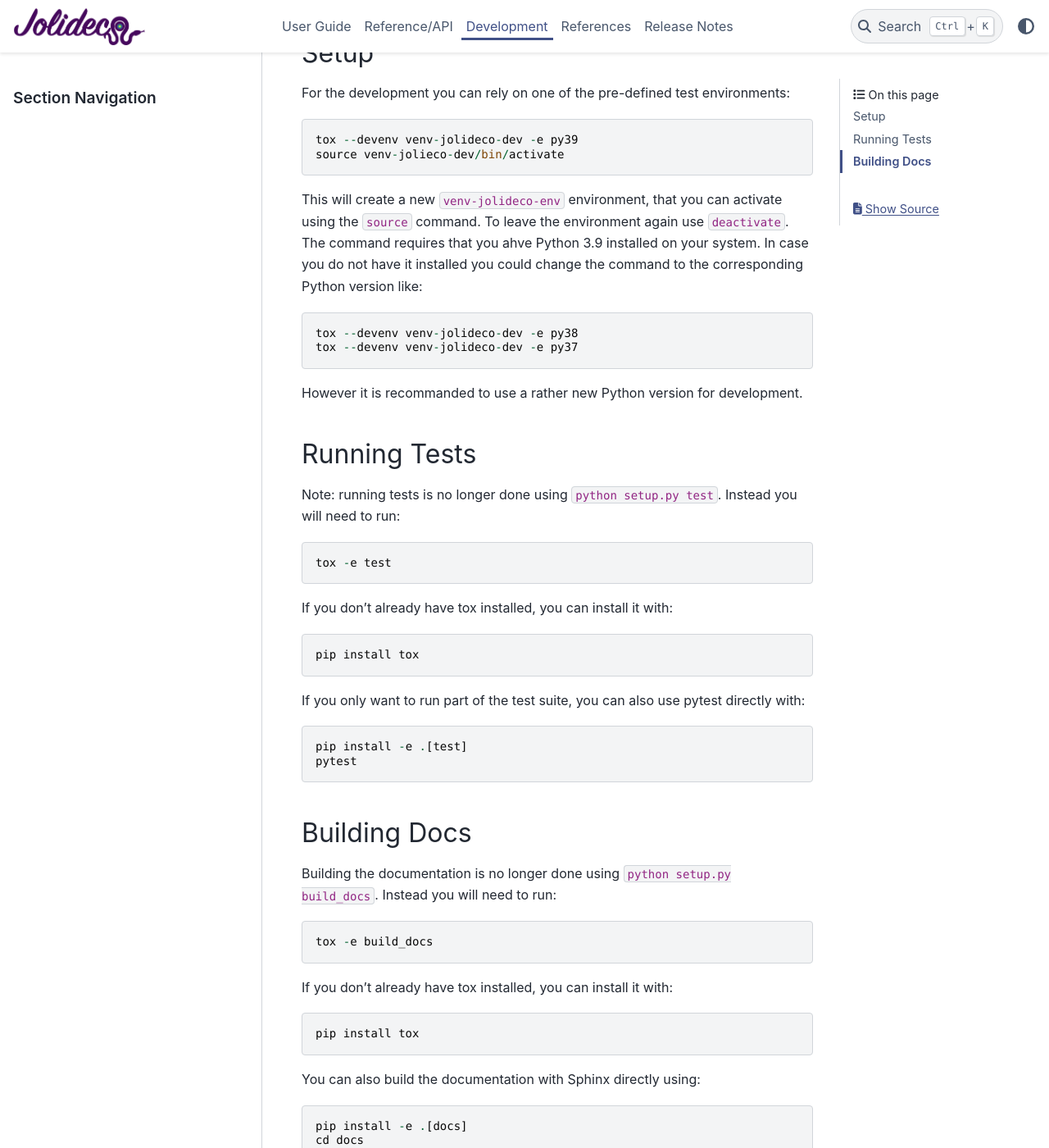
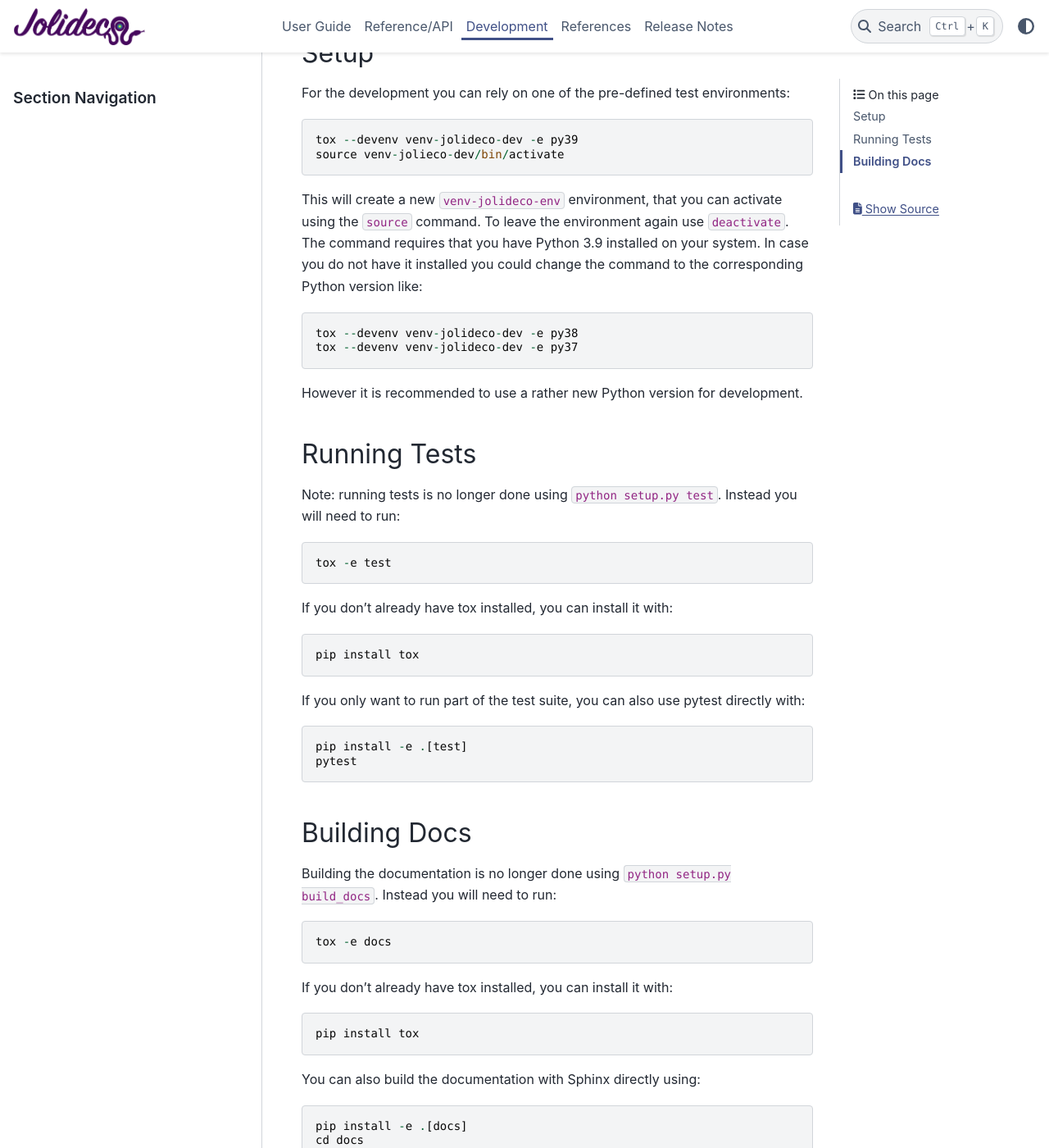
Before and after one commit to jolideco/jolideco, a Sphinx documentation site: the page built from docs/developer.rst, in a window 1280 px wide and 1400 px high, scrolled down 233 px. Shown: the whole window at 82% size. Built offline with Sphinx 7.4.7 and the PyData theme 0.15.4, drawn with Linux system fonts in a browser that asks for light colours; the version number could not be read and is left out.

```diff
--- a/docs/developer.rst
+++ b/docs/developer.rst
@@ -13,14 +13,14 @@ For the development you can rely on one of the pre-defined test environments::
 
 This will create a new ``venv-jolideco-env`` environment, that you can activate
 using the ``source`` command. To leave the environment again use ``deactivate``.
-The command requires that you ahve Python 3.9 installed on your system. In case
+The command requires that you have Python 3.9 installed on your system. In case
 you do not have it installed you could change the command to the corresponding
 Python version like::
 
     tox --devenv venv-jolideco-dev -e py38
     tox --devenv venv-jolideco-dev -e py37
 
-However it is recommanded to use a rather new Python version for development.
+However it is recommended to use a rather new Python version for development.
 
 Running Tests
 -------------
@@ -47,7 +47,7 @@ Building Docs
 Building the documentation is no longer done using
 ``python setup.py build_docs``. Instead you will need to run::
 
-    tox -e build_docs
+    tox -e docs
 
 If you don't already have tox installed, you can install it with::
 
--- a/pyproject.toml
+++ b/pyproject.toml
@@ -47,8 +47,8 @@ all = [
     "scipy",
 ]
 test = [
-    "scikit-learn",
-    "scikit-image",
+    "pytest",
+    "pytest-doctestplus",
 ]
 docs = [
     "pydata-sphinx-theme",
```
Also changed, not shown: 2 other files.
